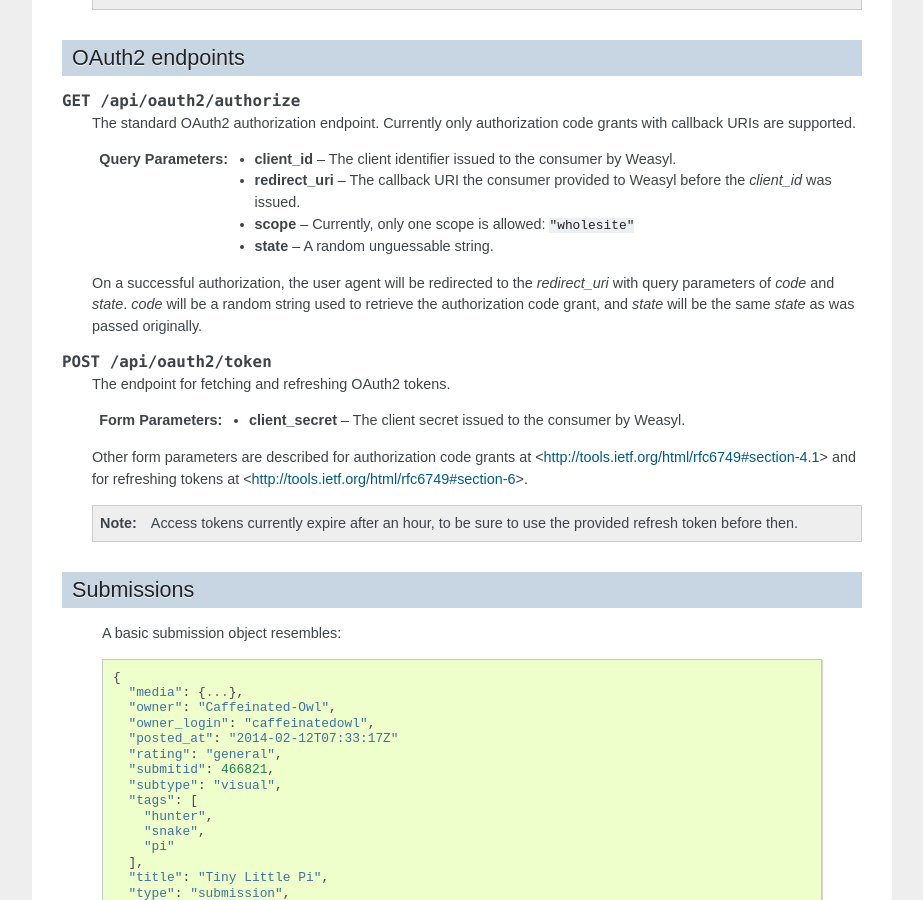
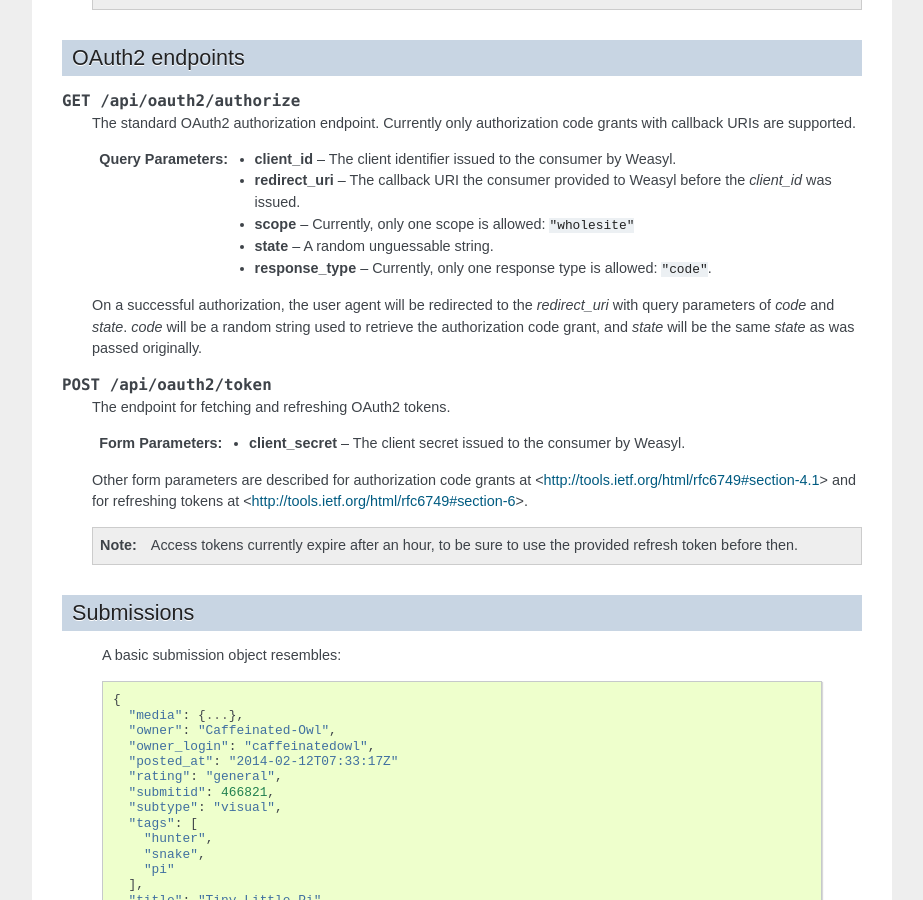
Before and after one commit to Weasyl/weasyl, a Sphinx documentation site: the page built from source/index.rst, in a window 1280 px wide and 900 px high, scrolled down 2145 px. Shown: the whole window, without its empty margins (198-1121 px from the left). Built offline with Sphinx 7.4.7, drawn with Linux system fonts in a browser that asks for light colours; the version number could not be read and is left out.

Commit message:
Add the 'response_type' parameter to the docs.

```diff
--- a/source/index.rst
+++ b/source/index.rst
@@ -164,6 +164,9 @@ OAuth2 endpoints
    :query scope: Currently, only one scope is allowed: ``"wholesite"``
 
    :query state: A random unguessable string.
+
+   :query response_type: Currently, only one response type is allowed:
+      ``"code"``.
 
    On a successful authorization, the user agent will be redirected to the
    *redirect_uri* with query parameters of *code* and *state*. *code* will be a
```
